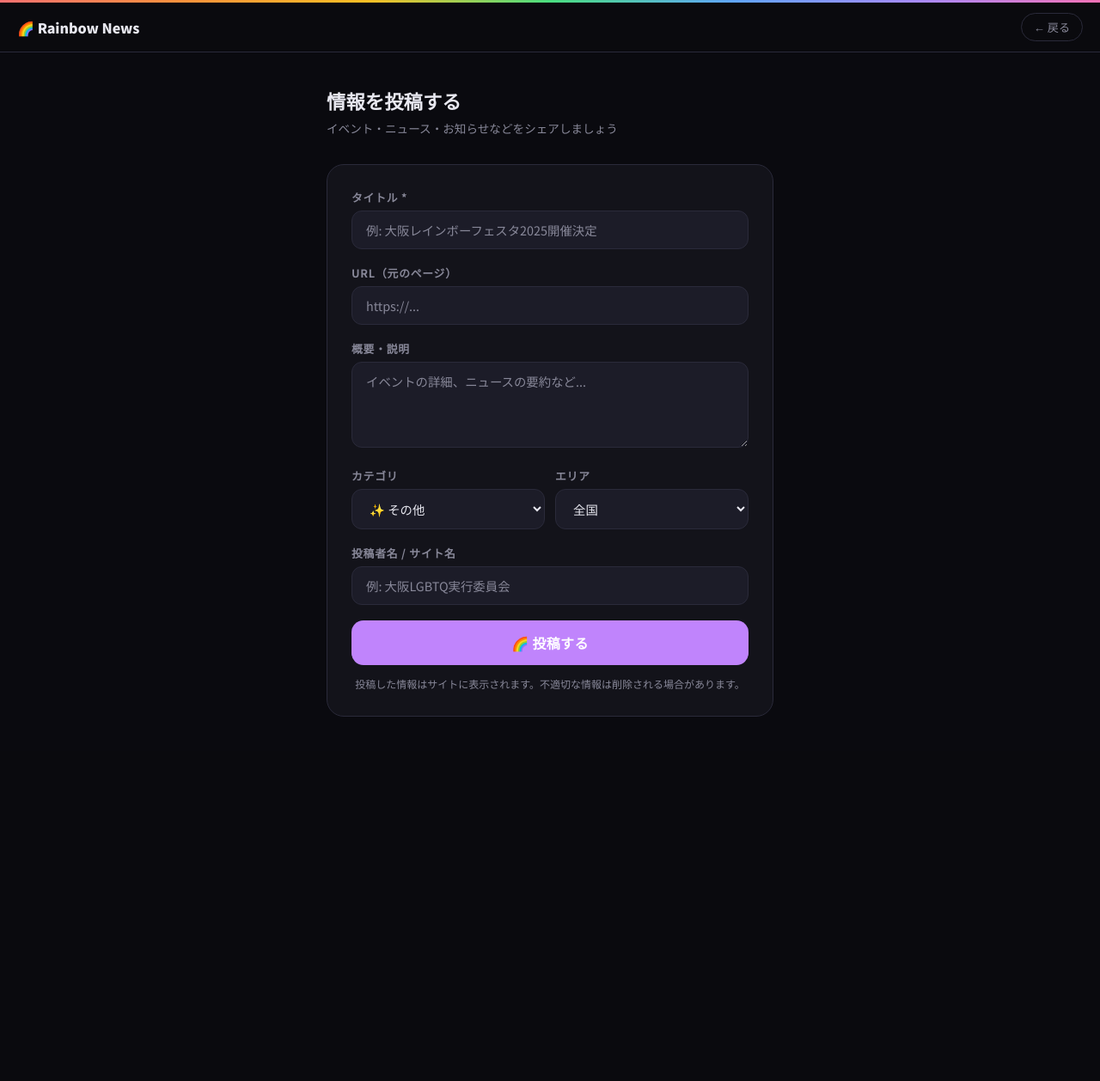
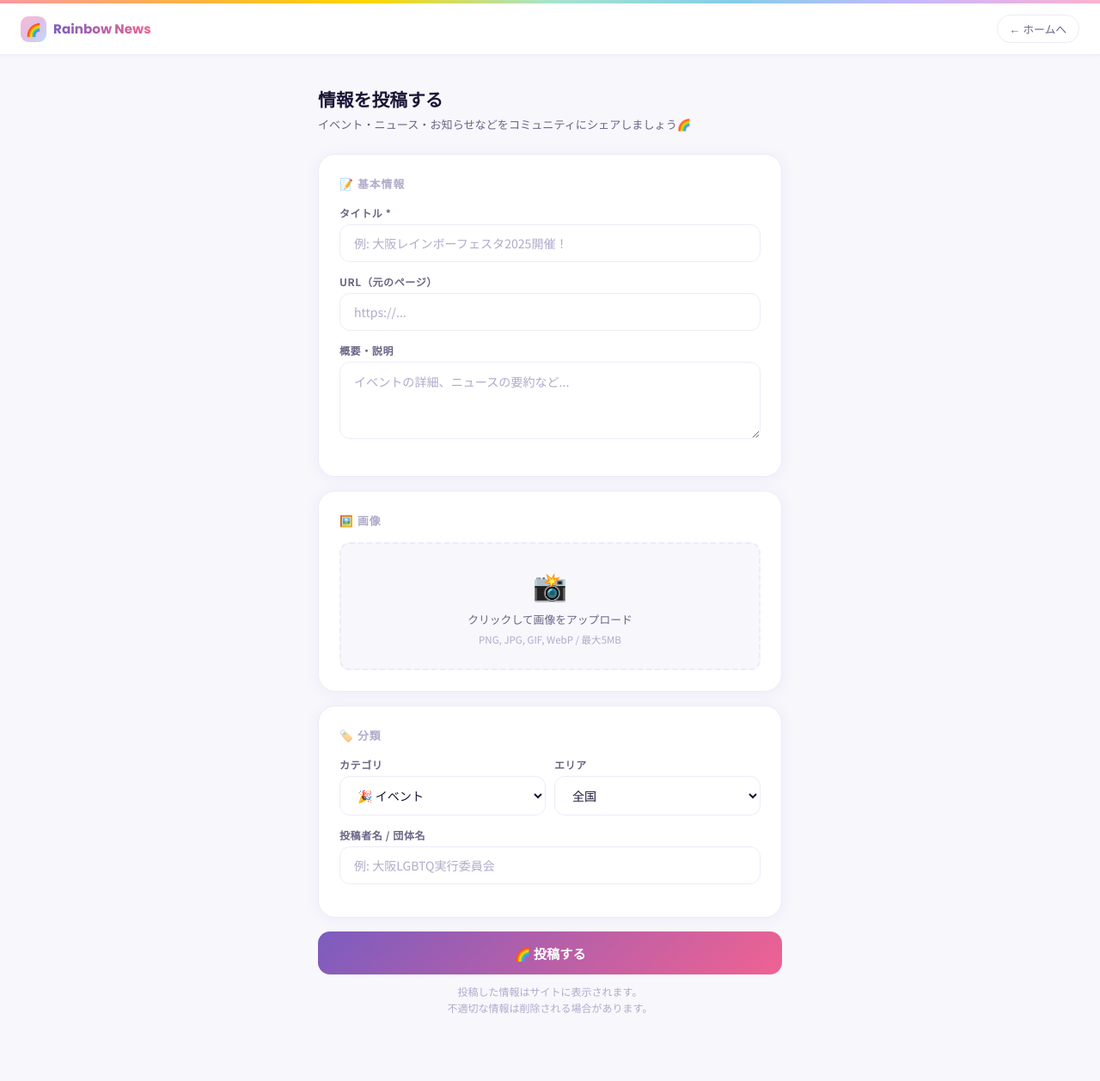
Before and after one commit to pandadada4649/lgbtq-rainbow-news, a Flask app: page /submit in a window 1280 px wide. Shown: the whole page at 86% size. Before the commit the page ends 834 px from the top, so only its background shows below. Run offline with Flask 3, Linux system fonts and the light colour scheme.

Commit message:
update: パステルデザイン・認証・画像アップロード追加

```diff
--- a/app.py
+++ b/app.py
@@ -1,10 +1,13 @@
 import os
-from flask import Flask, render_template, request, redirect, url_for, jsonify
+from flask import Flask, render_template, request, redirect, url_for, jsonify, flash
 from flask_sqlalchemy import SQLAlchemy
+from flask_login import LoginManager, UserMixin, login_user, logout_user, login_required, current_user
+from werkzeug.security import generate_password_hash, check_password_hash
+from werkzeug.utils import secure_filename
 from datetime import datetime
 
 app = Flask(__name__)
-app.config['SECRET_KEY'] = 'lgbtq-news-auto-secret-2025'
+app.config['SECRET_KEY'] = os.environ.get('SECRET_KEY', 'lgbtq-rainbow-news-secret-2025')
 
 # --- DB設定 ---
 database_url = os.environ.get('DATABASE_URL', '')
@@ -15,14 +18,28 @@ app.config['SQLALCHEMY_TRACK_MODIFICATIONS'] = False
 
 db = SQLAlchemy(app)
 
+# --- ログイン管理 ---
+login_manager = LoginManager()
+login_manager.init_app(app)
+login_manager.login_view = 'login'
+
 # --- モデル ---
+class User(db.Model, UserMixin):
+    __tablename__ = 'users'
+    id       = db.Column(db.Integer, primary_key=True)
+    username = db.Column(db.String(50), unique=True, nullable=False)
+    email    = db.Column(db.String(120), unique=True, nullable=False)
+    password = db.Column(db.String(200), nullable=False)
+    is_admin = db.Column(db.Boolean, default=False)
+    created_at = db.Column(db.DateTime, default=datetime.utcnow)
+
 class Article(db.Model):
     __tablename__ = 'articles'
     id          = db.Column(db.Integer, primary_key=True)
     title       = db.Column(db.String(200), nullable=False)
     summary     = db.Column(db.Text)
-    url         = db.Column(db.String(500), unique=True)   # 重複防止
-    source_name = db.Column(db.String(100))                # サイト名
+    url         = db.Column(db.String(500), unique=True)
+    source_name = db.Column(db.String(100))
     source_type = db.Column(db.String(20), default='rss')  # 'rss' | 'user'
     category    = db.Column(db.String(50), default='general')
     area        = db.Column(db.String(50))
@@ -30,6 +47,7 @@ class Article(db.Model):
     published_at= db.Column(db.DateTime)
     created_at  = db.Column(db.DateTime, default=datetime.utcnow)
     is_featured = db.Column(db.Boolean, default=False)
+    user_id     = db.Column(db.Integer, nullable=True)
 
 class RssFeed(db.Model):
     __tablename__ = 'rss_feeds'
@@ -44,7 +62,6 @@ class RssFeed(db.Model):
 
 with app.app_context():
     db.create_all()
-    # 初期RSSフィードを登録
     if RssFeed.query.count() == 0:
         seeds = [
             RssFeed(name='虹色ダイバーシティ',     url='https://nijiirodiversity.jp/feed/',           category='rights',  area='全国'),
@@ -56,17 +73,26 @@ with app.app_context():
             db.session.add(s)
         db.session.commit()
 
-# --- カテゴリ定義 ---
+@login_manager.user_loader
+def load_user(user_id):
+    return User.query.get(int(user_id))
+
+# --- 定数 ---
 CATEGORIES = [
-    {'id': 'all',     'label': 'すべて',     'emoji': '🌈', 'color': '#a855f7'},
-    {'id': 'event',   'label': 'イベント',   'emoji': '🎉', 'color': '#ec4899'},
-    {'id': 'news',    'label': 'ニュース',   'emoji': '📰', 'color': '#3b82f6'},
-    {'id': 'rights',  'label': '権利・制度', 'emoji': '⚖️', 'color': '#10b981'},
-    {'id': 'support', 'label': 'サポート',   'emoji': '🤝', 'color': '#f59e0b'},
-    {'id': 'general', 'label': 'その他',     'emoji': '✨', 'color': '#6b7280'},
+    {'id': 'all',     'label': 'すべて',     'emoji': '🌈'},
+    {'id': 'event',   'label': 'イベント',   'emoji': '🎉'},
+    {'id': 'news',    'label': 'ニュース',   'emoji': '📰'},
+    {'id': 'rights',  'label': '権利・制度', 'emoji': '⚖️'},
+    {'id': 'support', 'label': 'サポート',   'emoji': '🤝'},
+    {'id': 'general', 'label': 'その他',     'emoji': '✨'},
 ]
+AREAS = ['全国', '東京', '大阪', '名古屋', '福岡', 'オンライン', 'その他']
 
-AREAS = ['全国', '東京', '大阪', '名古屋', '福岡', 'オンライン', 'その他']
+UPLOAD_FOLDER = os.path.join(os.path.dirname(__file__), 'static', 'uploads')
+ALLOWED_EXTENSIONS = {'png', 'jpg', 'jpeg', 'gif', 'webp'}
+
+def allowed_file(filename):
+    return '.' in filename and filename.rsplit('.', 1)[1].lower() in ALLOWED_EXTENSIONS
 
 # ===== ROUTES =====
 
@@ -94,14 +120,15 @@ def index():
     return render_template('index.html',
         articles=articles, featured=featured,
         categories=CATEGORIES, areas=AREAS,
-        active_cat=cat, active_area=area, q=q, total=total
+        active_cat=cat, active_area=area, q=q, total=total,
+        current_user=current_user
     )
 
 @app.route('/article/<int:article_id>')
 def article_detail(article_id):
     article = Article.query.get_or_404(article_id)
     related = Article.query.filter_by(category=article.category).filter(Article.id != article_id).limit(4).all()
-    return render_template('detail.html', article=article, related=related)
+    return render_template('detail.html', article=article, related=related, current_user=current_user)
 
 @app.route('/submit', methods=['GET', 'POST'])
 def submit():
@@ -109,10 +136,19 @@ def submit():
         url   = request.form.get('url', '').strip()
         title = request.form.get('title', '').strip()
         if not title:
-            return render_template('submit.html', categories=CATEGORIES, areas=AREAS, error='タイトルは必須です')
-        # URL重複チェック
+            return render_template('submit.html', categories=CATEGORIES, areas=AREAS,
+                                   error='タイトルは必須です', current_user=current_user)
         if url and Article.query.filter_by(url=url).first():
-            return render_template('submit.html', categories=CATEGORIES, areas=AREAS, error='このURLはすでに登録されています')
+            return render_template('submit.html', categories=CATEGORIES, areas=AREAS,
+                                   error='このURLはすでに登録されています', current_user=current_user)
+
+        image_url = None
+        image_file = request.files.get('image')
+        if image_file and image_file.filename and allowed_file(image_file.filename):
+            os.makedirs(UPLOAD_FOLDER, exist_ok=True)
+            filename = secure_filename(image_file.filename)
+            image_file.save(os.path.join(UPLOAD_FOLDER, filename))
+            image_url = '/static/uploads/' + filename
 
         article = Article(
             title       = title,
@@ -122,20 +158,77 @@ def submit():
             source_type = 'user',
             category    = request.form.get('category', 'general'),
             area        = request.form.get('area', '全国'),
+            image_url   = image_url,
             published_at= datetime.utcnow(),
+            user_id     = current_user.id if current_user.is_authenticated else None,
         )
         db.session.add(article)
         db.session.commit()
         return redirect(url_for('index'))
-    return render_template('submit.html', categories=CATEGORIES, areas=AREAS, error=None)
 
+    return render_template('submit.html', categories=CATEGORIES, areas=AREAS,
+                           error=None, current_user=current_user)
+
+# --- 認証 ---
+@app.route('/signup', methods=['GET', 'POST'])
+def signup():
+    error = None
+    if request.method == 'POST':
+        username = request.form.get('username', '').strip()
+        email    = request.form.get('email', '').strip()
+        password = request.form.get('password', '')
+        if not username or not email or not password:
+            error = 'すべて入力してください'
+        elif len(password) < 8:
+            error = 'パスワードは8文字以上にしてください'
+        elif User.query.filter_by(email=email).first():
+            error = 'このメールアドレスはすでに登録されています'
+        elif User.query.filter_by(username=username).first():
+            error = 'このユーザー名はすでに使われています'
+        else:
+            user = User(username=username, email=email,
+                        password=generate_password_hash(password))
+            db.session.add(user)
+            db.session.commit()
+            login_user(user)
+            return redirect(url_for('index'))
+    return render_template('auth.html', page_title='新規登録', is_signup=True,
+                           error=error, current_user=current_user)
+
+@app.route('/login', methods=['GET', 'POST'])
+def login():
+    error = None
+    if request.method == 'POST':
+        email    = request.form.get('email', '').strip()
+        password = request.form.get('password', '')
+        user = User.query.filter_by(email=email).first()
+        if user and check_password_hash(user.password, password):
+            login_user(user)
+            return redirect(url_for('index'))
+        error = 'メールアドレスまたはパスワードが間違っています'
+    return render_template('auth.html', page_title='ログイン', is_signup=False,
+                           error=error, current_user=current_user)
+
+@app.route('/logout')
+def logout():
+    logout_user()
+    return redirect(url_for('index'))
+
+# --- 管理者専用 ---
 @app.route('/feeds')
+@login_required
 def feeds_list():
+    if not current_user.is_admin:
+        return redirect(url_for('index'))
     feeds = RssFeed.query.order_by(RssFeed.created_at.desc()).all()
-    return render_template('feeds.html', feeds=feeds, categories=CATEGORIES, areas=AREAS)
+    return render_template('feeds.html', feeds=feeds, categories=CATEGORIES,
+                           areas=AREAS, current_user=current_user)
 
 @app.route('/feeds/add', methods=['POST'])
+@login_required
 def feed_add():
+    if not current_user.is_admin:
+        return redirect(url_for('index'))
     name = request.form.get('name', '').strip()
     url  = request.form.get('url', '').strip()
     if name and url:
@@ -151,15 +244,48 @@ def feed_add():
     return redirect(url_for('feeds_list'))
 
 @app.route('/feeds/delete/<int:feed_id>', methods=['POST'])
+@login_required
 def feed_delete(feed_id):
+    if not current_user.is_admin:
+        return redirect(url_for('index'))
     feed = RssFeed.query.get_or_404(feed_id)
     db.session.delete(feed)
     db.session.commit()
     return redirect(url_for('feeds_list'))
 
+@app.route('/feeds/toggle/<int:feed_id>', methods=['POST'])
+@login_required
+def feed_toggle(feed_id):
+    if not current_user.is_admin:
+        return redirect(url_for('index'))
+    feed = RssFeed.query.get_or_404(feed_id)
+    feed.is_active = not feed.is_active
+    db.session.commit()
+    return redirect(url_for('feeds_list'))
+
+@app.route('/article/delete/<int:article_id>', methods=['POST'])
+@login_required
+def article_delete(article_id):
+    if not current_user.is_admin:
+        return redirect(url_for('index'))
+    article = Article.query.get_or_404(article_id)
+    db.session.delete(article)
+    db.session.commit()
+    return redirect(url_for('index'))
+
+@app.route('/article/feature/<int:article_id>', methods=['POST'])
+@login_required
+def article_feature(article_id):
+    if not current_user.is_admin:
+        return redirect(url_for('index'))
+    article = Article.query.get_or_404(article_id)
+    article.is_featured = not article.is_featured
+    db.session.commit()
+    return redirect(request.referrer or url_for('index'))
+
+# --- API ---
 @app.route('/api/collect', methods=['POST'])
 def api_collect():
-    """RSS収集エンドポイント（Cron Jobから叩く）"""
     secret = request.headers.get('X-Cron-Secret', '')
     if secret != os.environ.get('CRON_SECRET', 'dev-secret'):
         return jsonify({'error': 'Unauthorized'}), 401
@@ -169,13 +295,15 @@ def api_collect():
 
 @app.route('/api/stats')
 def api_stats():
-    return jsonify({
+    is_admin = current_user.is_authenticated and current_user.is_admin
+    data = {
         'total_articles': Article.query.count(),
-        'rss_articles':   Article.query.filter_by(source_type='rss').count(),
         'user_articles':  Article.query.filter_by(source_type='user').count(),
         'active_feeds':   RssFeed.query.filter_by(is_active=True).count(),
-        'categories':     {c['id']: Article.query.filter_by(category=c['id']).count() for c in CATEGORIES if c['id'] != 'all'}
-    })
+    }
+    if is_admin:
+        data['rss_articles'] = Article.query.filter_by(source_type='rss').count()
+    return jsonify(data)
 
 if __name__ == '__main__':
     app.run(host='0.0.0.0', port=int(os.environ.get('PORT', 5001)), debug=True)
--- a/requirements.txt
+++ b/requirements.txt
@@ -5,3 +5,4 @@ feedparser==6.0.11
 requests==2.31.0
 beautifulsoup4==4.12.3
 gunicorn==21.2.0
+werkzeug==3.0.3
--- a/templates/index.html
+++ b/templates/index.html
@@ -272,8 +272,8 @@ footer a{color:var(--accent)}
   </a>
   <nav>
     <a href="/" class="nav-a active">ホーム</a>
-    <a href="{{ url_for('feeds_list') }}" class="nav-a">フィード管理</a>
-    <a href="{{ url_for('submit') }}" class="btn-post">＋ 情報を投稿</a>
+    {% if current_user.is_authenticated and current_user.is_admin %}<a href="{{ url_for('feeds_list') }}" class="nav-a">🔧 管理</a>{% endif %}
+    <a href="{{ url_for('submit') }}" class="btn-post">＋ 情報を投稿</a> {% if current_user.is_authenticated %}<a href="{{ url_for('logout') }}" class="nav-a">ログアウト</a>{% else %}<a href="{{ url_for('login') }}" class="nav-a">ログイン</a>{% endif %}
     <button class="hamburger" onclick="document.getElementById('mm').classList.toggle('open')">
       <span></span><span></span><span></span>
     </button>
--- a/templates/submit.html
+++ b/templates/submit.html
@@ -3,60 +3,71 @@
 <head>
 <meta charset="UTF-8"><meta name="viewport" content="width=device-width,initial-scale=1">
 <title>情報を投稿 — Rainbow News</title>
-<link href="https://fonts.googleapis.com/css2?family=Noto+Sans+JP:wght@400;700;900&family=Space+Mono:wght@700&display=swap" rel="stylesheet">
+<link href="https://fonts.googleapis.com/css2?family=Noto+Sans+JP:wght@400;500;700&family=Poppins:wght@600;700&display=swap" rel="stylesheet">
 <style>
-:root{--bg:#0a0a0f;--surface:#13131a;--surface2:#1c1c28;--border:#2a2a3a;--text:#e8e8f0;--text2:#888899;--accent:#c084fc;--accent2:#f472b6}
+:root{--white:#fff;--bg:#f8f7fc;--border:#eeebf8;--text:#1a1535;--text2:#6b6485;--text3:#b0abca;--accent:#7c5cbf;--pink:#f06292;--shadow:0 2px 16px rgba(124,92,191,.08)}
 *{box-sizing:border-box;margin:0;padding:0}
 body{font-family:'Noto Sans JP',sans-serif;background:var(--bg);color:var(--text);min-height:100vh}
 a{text-decoration:none;color:inherit}
-.rainbow-bar{height:3px;background:linear-gradient(90deg,#f87171,#fb923c,#fbbf24,#4ade80,#60a5fa,#a78bfa,#f472b6)}
-header{background:rgba(10,10,15,.9);border-bottom:1px solid var(--border);padding:0 20px;height:58px;display:flex;align-items:center;justify-content:space-between}
-.logo-name{font-size:1rem;font-weight:900}
-.back-btn{font-size:.82rem;color:var(--text2);padding:6px 14px;border:1px solid var(--border);border-radius:20px;transition:.2s}
-.back-btn:hover{border-color:var(--accent);color:var(--accent)}
-main{max-width:560px;margin:40px auto;padding:0 20px}
-h1{font-size:1.4rem;font-weight:900;margin-bottom:6px}
-.sub{color:var(--text2);font-size:.85rem;margin-bottom:32px}
-.form-card{background:var(--surface);border:1px solid var(--border);border-radius:20px;padding:28px}
-.field{margin-bottom:18px}
-.field label{display:block;font-size:.8rem;font-weight:700;color:var(--text2);margin-bottom:6px;text-transform:uppercase;letter-spacing:.06em}
-.field input,.field select,.field textarea{
-  width:100%;padding:11px 16px;border:1px solid var(--border);border-radius:12px;
-  background:var(--surface2);color:var(--text);font-size:.9rem;outline:none;transition:.2s;
-  font-family:inherit
+.rainbow-bar{height:4px;background:linear-gradient(90deg,#ff9aa2,#ffb347,#ffd700,#a8e6cf,#87ceeb,#c9b8ff,#ffb3d1)}
+header{background:var(--white);border-bottom:1px solid var(--border);height:60px;padding:0 24px;display:flex;align-items:center;justify-content:space-between;box-shadow:0 1px 8px rgba(0,0,0,.04);position:sticky;top:0;z-index:100}
+.logo{display:flex;align-items:center;gap:8px}
+.logo-icon{width:30px;height:30px;border-radius:9px;background:linear-gradient(135deg,#f8bbd0,#e1bee7,#bbdefb);display:flex;align-items:center;justify-content:center;font-size:.9rem}
+.logo-name{font-family:'Poppins',sans-serif;font-size:.95rem;font-weight:700;background:linear-gradient(90deg,#7c5cbf,#f06292);-webkit-background-clip:text;-webkit-text-fill-color:transparent}
+.back{font-size:.8rem;color:var(--text2);padding:6px 14px;border:1px solid var(--border);border-radius:16px;transition:.15s}
+.back:hover{border-color:#c9b8ff;color:var(--accent)}
+main{max-width:580px;margin:36px auto;padding:0 20px 40px}
+.page-title{font-size:1.3rem;font-weight:700;margin-bottom:4px}
+.page-sub{font-size:.82rem;color:var(--text2);margin-bottom:24px;line-height:1.6}
+.error{background:#fef2f2;border:1px solid #fecaca;color:#b91c1c;padding:10px 14px;border-radius:10px;font-size:.82rem;margin-bottom:16px}
+.card{background:var(--white);border:1px solid var(--border);border-radius:20px;padding:24px;box-shadow:var(--shadow);margin-bottom:16px}
+.card h2{font-size:.8rem;font-weight:700;color:var(--text3);text-transform:uppercase;letter-spacing:.08em;margin-bottom:16px}
+.field{margin-bottom:14px}
+.field label{display:block;font-size:.75rem;font-weight:700;color:var(--text2);margin-bottom:5px;text-transform:uppercase;letter-spacing:.05em}
+.field input,.field select,.field textarea{width:100%;padding:11px 16px;border:1.5px solid var(--border);border-radius:12px;background:var(--white);color:var(--text);font-size:.88rem;outline:none;transition:.15s;font-family:inherit}
+.field input:focus,.field select:focus,.field textarea:focus{border-color:#c9b8ff}
+.field input::placeholder,.field textarea::placeholder{color:var(--text3)}
+.field textarea{resize:vertical;min-height:90px;line-height:1.6}
+.field-row{display:flex;gap:10px}.field-row .field{flex:1}
+/* 画像アップロード */
+.img-upload{
+  border:2px dashed var(--border);border-radius:12px;
+  padding:24px;text-align:center;cursor:pointer;transition:.15s;
+  background:var(--bg)
 }
-.field input:focus,.field select:focus,.field textarea:focus{border-color:var(--accent)}
-.field input::placeholder,.field textarea::placeholder{color:var(--text2)}
-.field textarea{resize:vertical;min-height:100px}
-.field-row{display:flex;gap:12px}
-.field-row .field{flex:1}
-.error{background:#2d1b1b;border:1px solid #f87171;color:#fca5a5;padding:12px 16px;border-radius:12px;font-size:.85rem;margin-bottom:16px}
-.submit-btn{
-  width:100%;padding:14px;background:var(--accent);color:#fff;border:none;
-  border-radius:14px;font-size:1rem;font-weight:700;cursor:pointer;transition:.2s;
-  font-family:inherit;letter-spacing:.02em
-}
-.submit-btn:hover{background:#b06de0;transform:translateY(-1px)}
-.note{font-size:.75rem;color:var(--text2);margin-top:12px;text-align:center;line-height:1.6}
+.img-upload:hover{border-color:#c9b8ff;background:#f9f6ff}
+.img-upload input{display:none}
+.img-upload .icon{font-size:2rem;margin-bottom:8px}
+.img-upload p{font-size:.8rem;color:var(--text2)}
+.img-upload span{font-size:.72rem;color:var(--text3)}
+.img-preview{display:none;width:100%;height:160px;object-fit:cover;border-radius:10px;margin-top:10px}
+.submit-btn{width:100%;padding:14px;background:linear-gradient(135deg,#7c5cbf,#f06292);color:#fff;border:none;border-radius:14px;font-size:.95rem;font-weight:700;cursor:pointer;transition:.15s;font-family:inherit}
+.submit-btn:hover{transform:translateY(-1px);box-shadow:0 5px 14px rgba(124,92,191,.3)}
+.note{text-align:center;font-size:.75rem;color:var(--text3);margin-top:10px;line-height:1.6}
+@media(max-width:560px){.field-row{flex-direction:column;gap:0}}
 </style>
 </head>
 <body>
 <div class="rainbow-bar"></div>
 <header>
-  <a href="/" class="logo-name">🌈 Rainbow News</a>
-  <a href="/" class="back-btn">← 戻る</a>
+  <a href="/" class="logo">
+    <div class="logo-icon">🌈</div>
+    <span class="logo-name">Rainbow News</span>
+  </a>
+  <a href="/" class="back">← ホームへ</a>
 </header>
 <main>
-  <h1>情報を投稿する</h1>
-  <p class="sub">イベント・ニュース・お知らせなどをシェアしましょう</p>
-  {% if error %}
-    <div class="error">{{ error }}</div>
-  {% endif %}
-  <div class="form-card">
-    <form method="POST" action="{{ url_for('submit') }}">
+  <h1 class="page-title">情報を投稿する</h1>
+  <p class="page-sub">イベント・ニュース・お知らせなどをコミュニティにシェアしましょう🌈</p>
+  {% if error %}<div class="error">{{ error }}</div>{% endif %}
+
+  <form method="POST" action="{{ url_for('submit') }}" enctype="multipart/form-data">
+
+    <div class="card">
+      <h2>📝 基本情報</h2>
       <div class="field">
         <label>タイトル *</label>
-        <input type="text" name="title" required placeholder="例: 大阪レインボーフェスタ2025開催決定">
+        <input type="text" name="title" required placeholder="例: 大阪レインボーフェスタ2025開催！">
       </div>
       <div class="field">
         <label>URL（元のページ）</label>
@@ -66,12 +77,29 @@ h1{font-size:1.4rem;font-weight:900;margin-bottom:6px}
         <label>概要・説明</label>
         <textarea name="summary" placeholder="イベントの詳細、ニュースの要約など..."></textarea>
       </div>
+    </div>
+
+    <div class="card">
+      <h2>🖼️ 画像</h2>
+      <div class="img-upload" onclick="document.getElementById('imgInput').click()">
+        <div class="icon">📸</div>
+        <p>クリックして画像をアップロード</p>
+        <span>PNG, JPG, GIF, WebP / 最大5MB</span>
+        <input type="file" id="imgInput" name="image" accept="image/*" onchange="previewImg(this)">
+        <img class="img-preview" id="imgPreview" alt="プレビュー">
+      </div>
+    </div>
+
+    <div class="card">
+      <h2>🏷️ 分類</h2>
       <div class="field-row">
         <div class="field">
           <label>カテゴリ</label>
           <select name="category">
             {% for c in categories %}
-              <option value="{{ c.id }}" {% if c.id == 'general' %}selected{% endif %}>{{ c.emoji }} {{ c.label }}</option>
+              {% if c.id != 'all' %}
+                <option value="{{ c.id }}">{{ c.emoji }} {{ c.label }}</option>
+              {% endif %}
             {% endfor %}
           </select>
         </div>
@@ -85,13 +113,28 @@ h1{font-size:1.4rem;font-weight:900;margin-bottom:6px}
         </div>
       </div>
       <div class="field">
-        <label>投稿者名 / サイト名</label>
+        <label>投稿者名 / 団体名</label>
         <input type="text" name="source_name" placeholder="例: 大阪LGBTQ実行委員会">
       </div>
-      <button class="submit-btn" type="submit">🌈 投稿する</button>
-      <p class="note">投稿した情報はサイトに表示されます。不適切な情報は削除される場合があります。</p>
-    </form>
-  </div>
+    </div>
+
+    <button class="submit-btn" type="submit">🌈 投稿する</button>
+    <p class="note">投稿した情報はサイトに表示されます。<br>不適切な情報は削除される場合があります。</p>
+  </form>
 </main>
+
+<script>
+function previewImg(input) {
+  const preview = document.getElementById('imgPreview');
+  if (input.files && input.files[0]) {
+    const reader = new FileReader();
+    reader.onload = e => {
+      preview.src = e.target.result;
+      preview.style.display = 'block';
+    };
+    reader.readAsDataURL(input.files[0]);
+  }
+}
+</script>
 </body>
 </html>
```
Also changed, not shown: templates/auth.html (added, +80 -0 lines), templates/feeds.html (+80 -80 lines), 1 other file.
